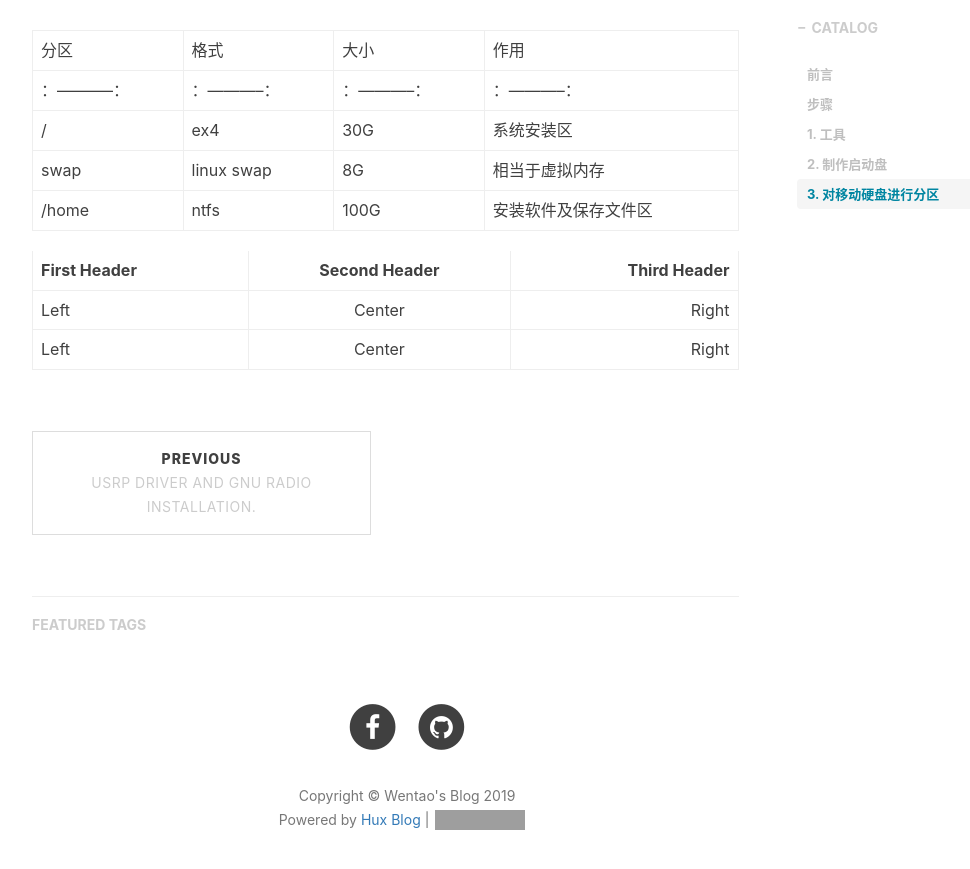
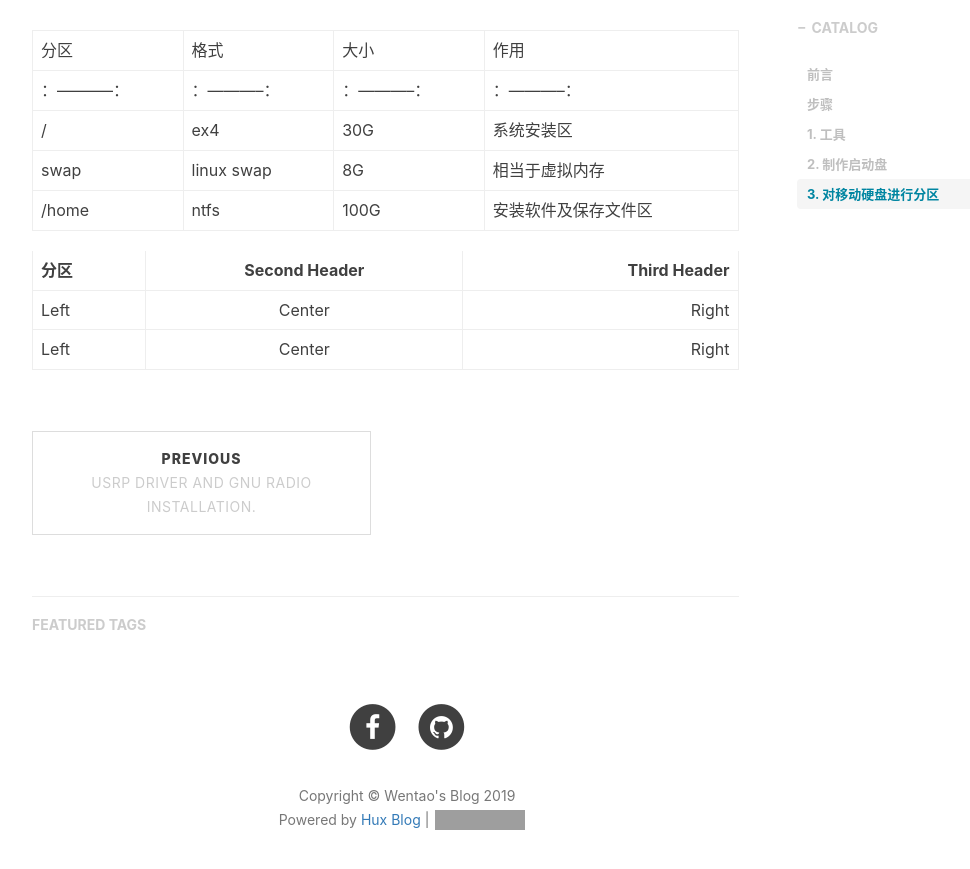
Before and after one commit to csxmt123/zhouwt612.github.io, a Jekyll site: the page built from _posts/2019-07-23-移动硬盘上安装ubuntu系统.md, in a window 1280 px wide and 900 px high, scrolled down 1669 px. Shown: the top 869 px of the window, without its empty margins (233-1203 px from the left). Built offline with Jekyll 4.4.1, drawn with Linux system fonts in a browser that asks for light colours; nearby versions of some CDN libraries; comment, search, counter and statistics services are not loaded; grey boxes are pictures that could not be loaded.

Commit message:
Update 2019-07-23-移动硬盘上安装ubuntu系统.md

```diff
--- a/_posts/2019-07-23-移动硬盘上安装ubuntu系统.md
+++ b/_posts/2019-07-23-移动硬盘上安装ubuntu系统.md
@@ -54,7 +54,7 @@ swap          |    linux swap |           8G | 相当于虚拟内存
 /home         | ntfs          | 100G         | 安装软件及保存文件区
 
 
-First Header | Second Header | Third Header
+分区  | Second Header | Third Header
 :----------- | :-----------: | -----------:
 Left         | Center        | Right
 Left         | Center        | Right
```
